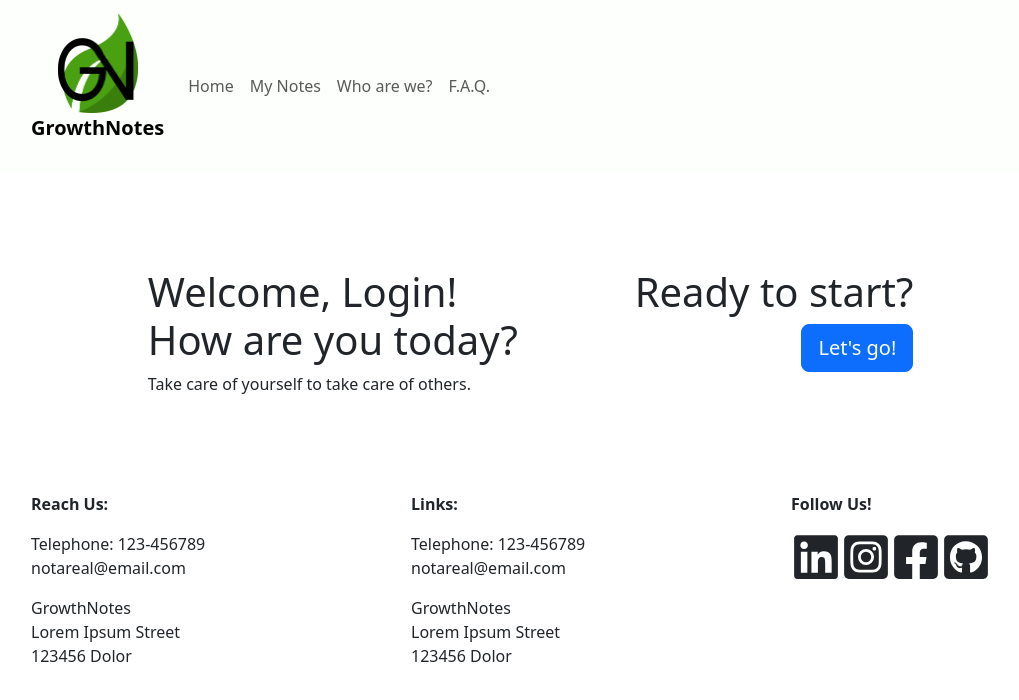
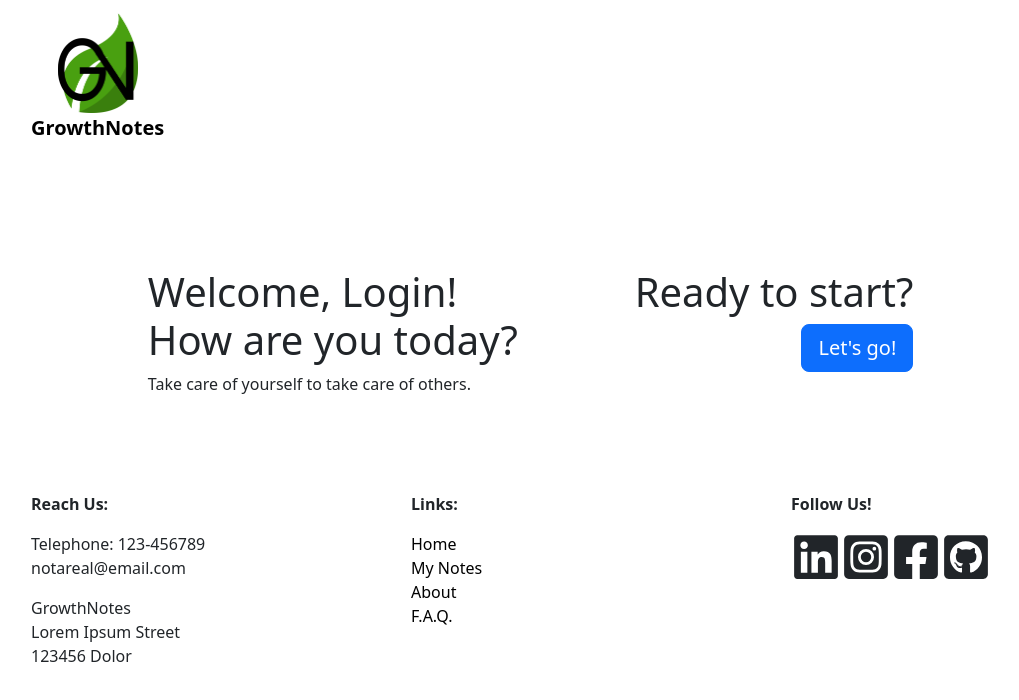
Before and after one commit to sujade/growthnotes, a React (Vite) app: page /mynotes in a window 1280 px wide. Shown: the top 700 px of the page, without its empty margins (51-1070 px from the left). Built offline with nearby package versions, Linux system fonts and the light colour scheme.

Commit message:
modify navbar and footer

```diff
--- a/src/components/Footer.tsx
+++ b/src/components/Footer.tsx
@@ -15,15 +15,17 @@ function Footer() {
                     <p className="footer-text">GrowthNotes<br/> Lorem Ipsum Street<br/> 123456
                         Dolor</p>
                 </Col>
-                <Col md={4} >
-                    <p className="fw-bold footer-text">Links:</p>
-                    <p className="footer-text">Telephone: 123-456789<br/> notareal@email.com</p>
-                    <p className="footer-text">GrowthNotes<br/> Lorem Ipsum Street<br/> 123456
-                        Dolor</p>
-                </Col>
-                <Col md={4}>
-                    <p className="fw-bold footer-text">Follow Us!</p>
-                    <div>
+            <Col md={4}>
+                <p className="fw-bold footer-text">Links:</p>
+                <span><a href="url">Home</a></span><br/>
+                <span><a href="url">My Notes</a></span><br/>
+                <span><a href="url">About</a></span><br/>
+                <span><a href="url">F.A.Q.</a></span>
+
+            </Col>
+            <Col md={4}>
+                <p className="fw-bold footer-text">Follow Us!</p>
+                <div>
                         <FaLinkedin size={50}/>
                         <FaInstagramSquare size={50}/>
                         <FaFacebookSquare size={50}/>
--- a/src/components/HomeHeader.tsx
+++ b/src/components/HomeHeader.tsx
@@ -1,7 +1,7 @@
 const HomeHeader = () => {
     return (
         <>
-            <div className='text-center mt-5 mb-5 pb-5 pt-5'>
+            <div className='text-center mb-5 pb-5 pt-5'>
                 <h1>We're there for you! GrowthNotes is forever free!</h1>
                 <h4 className='text-muted'>Your paperless, easy to use, therapy specific note-taking solution.</h4>
             </div>
--- a/src/components/Navigation.tsx
+++ b/src/components/Navigation.tsx
@@ -1,5 +1,4 @@
 import Container from 'react-bootstrap/Container';
-import Nav from 'react-bootstrap/Nav';
 import Navbar from 'react-bootstrap/Navbar';
 import SVG from "../images/logo.png"
 
@@ -10,12 +9,6 @@ function Navigation() {
                 <Container>
                     <Navbar.Brand href="#home" className="text-center"><img width={80} src={SVG} alt="logo"/> <p
                         className="fw-bold">GrowthNotes</p></Navbar.Brand>
-                    <Nav className="me-auto">
-                        <Nav.Link href="/index">Home</Nav.Link>
-                        <Nav.Link href="/mynotes">My Notes</Nav.Link>
-                        <Nav.Link href="/about">Who are we?</Nav.Link>
-                        <Nav.Link href="/faq">F.A.Q.</Nav.Link>
-                    </Nav>
                 </Container>
             </Navbar>
         </>
--- a/src/index.css
+++ b/src/index.css
@@ -6,6 +6,17 @@ body {
     width: 12em;
 }
 
-#navbar {
-    background-color: #FDFFFC;
+#index {
+    background-color: #fbfaf9;
 }
+
+a {
+    text-decoration: none !important;
+    color: black !important;
+}
+
+a:hover {
+    color: black !important;
+    text-decoration: none !important;
+    cursor:pointer;
+}
--- a/src/pages/Index.tsx
+++ b/src/pages/Index.tsx
@@ -3,11 +3,11 @@ import Footer from "../components/Footer.tsx";
 import Main from "../components/Main.tsx";
 const Index = () => {
     return (
-        <>
+        <div id="index">
             <Navigation/>
             <Main/>
             <Footer/>
-        </>
+        </div>
     );
 };
 
```
